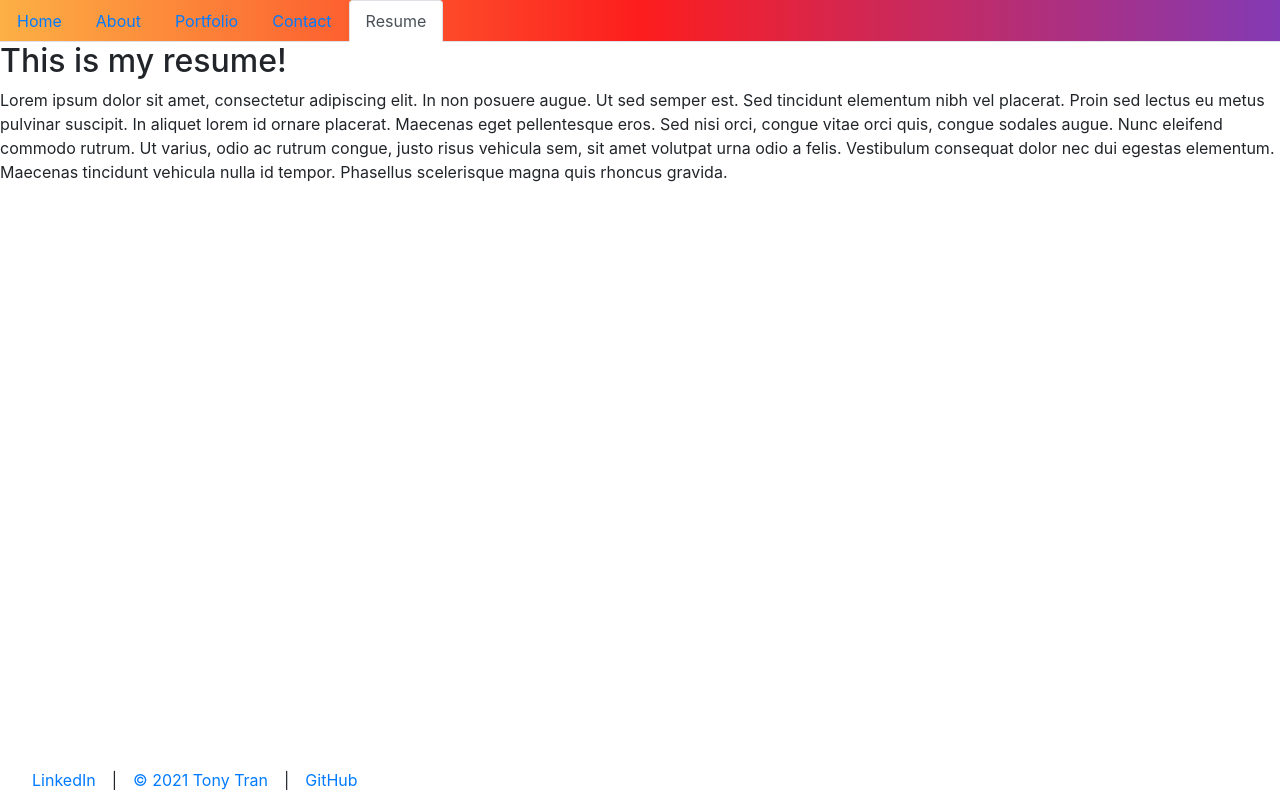
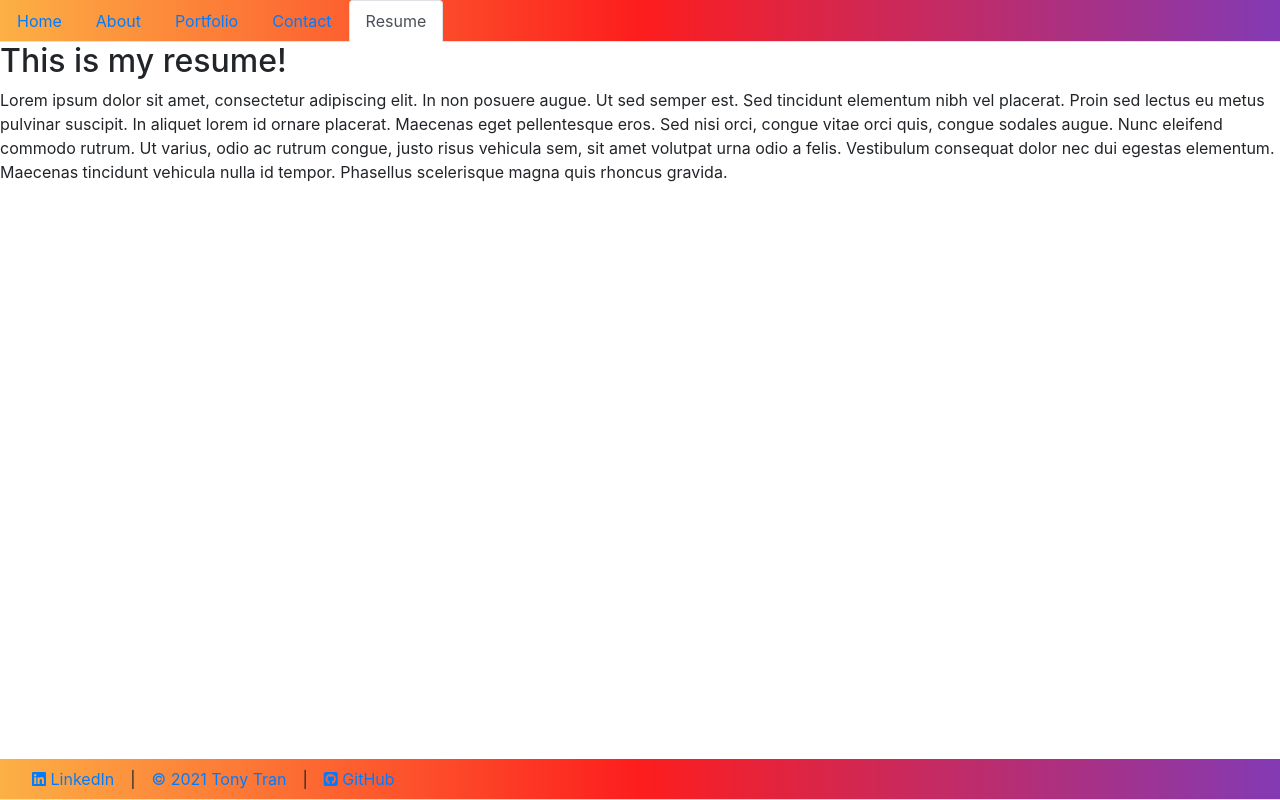
Before and after one commit to code-monkey713/tony-react-portfolio, a React (Create React App) app: page /resume in a window 1280 px wide. Built offline with nearby package versions, Linux system fonts and the light colour scheme.

Commit message:
implemented font awesome cdn and icons on footer and landing page

```diff
--- a/public/index.html
+++ b/public/index.html
@@ -14,5 +14,6 @@
   </head>
   <body>
     <div id="root"></div>
+    <script src="https://kit.fontawesome.com/ac8720f9dd.js" crossorigin="anonymous"></script>
   </body>
 </html>
--- a/src/components/Footer.js
+++ b/src/components/Footer.js
@@ -3,7 +3,7 @@ import { Navbar, Nav } from 'react-bootstrap';
 const Footer = () => {
   return (
     <Navbar
-      className="d-flex flex-column flex-sm-row align-items-center align-horizontal"
+      className="d-flex flex-column flex-sm-row align-items-center align-horizontal nav-tabs"
       fixed="bottom"
     >
       <Nav.Item>
@@ -11,6 +11,7 @@ const Footer = () => {
           href="https://www.linkedin.com/in/tony-tran-developer/"
           className="m-3"
         >
+          <i class="fab fa-linkedin"></i>{' '}
           LinkedIn
         </a>
       </Nav.Item>
@@ -23,6 +24,7 @@ const Footer = () => {
       {' | '}
       <Nav.Item>
         <a href="https://github.com/code-monkey713/" className=" m-3">
+        <i class="fab fa-github-square"></i>{' '}
           GitHub
         </a>
       </Nav.Item>
```
